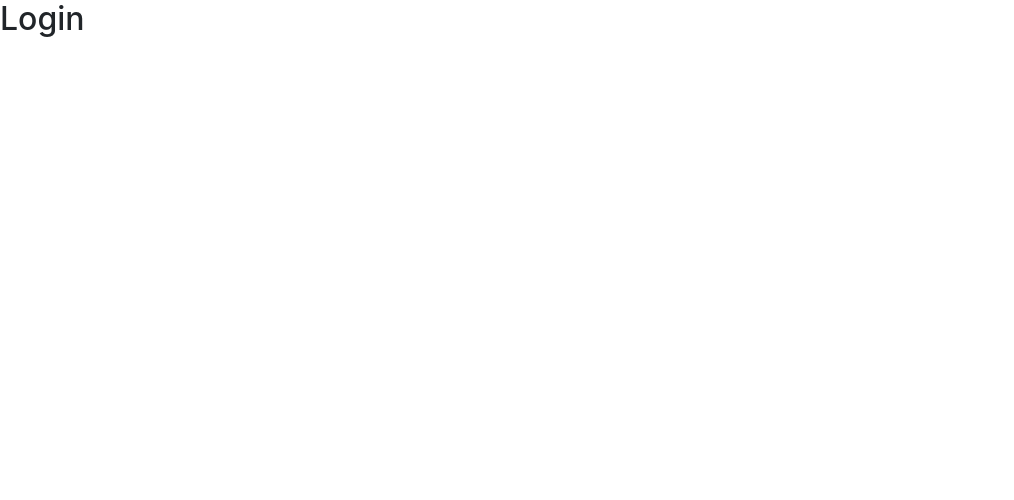
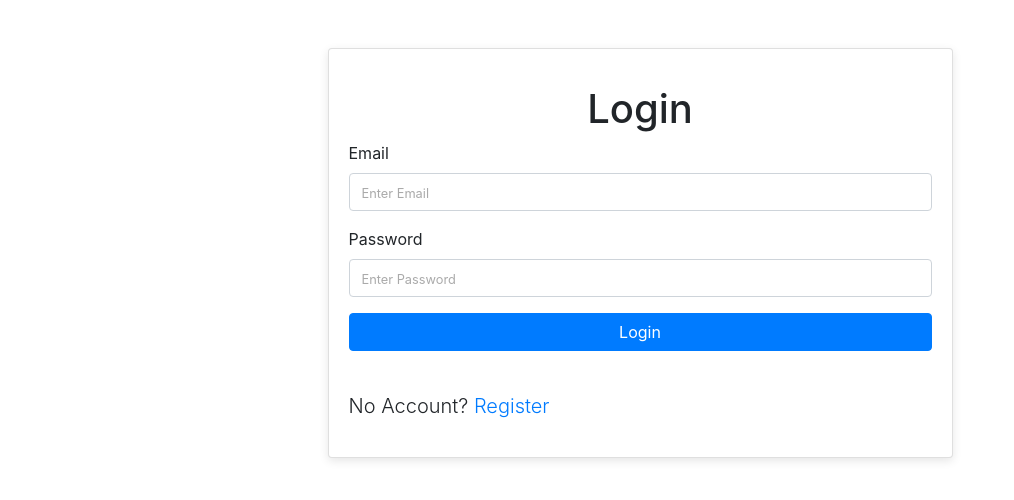
Before and after one commit to LettuceLu751103/restaurant-listv2, a Node server app: page /users/login in a window 1280 px wide. Before the commit the part shown is almost empty. Shown: the top 500 px of the page, without its empty margins (0-1014 px from the left). Run offline with Node 20, Linux system fonts and the light colour scheme; some libraries are stand-ins or nearby versions.

Commit message:
feat: add user login page

```diff
--- a/routes/modules/users.js
+++ b/routes/modules/users.js
@@ -1,6 +1,20 @@
 const express = require('express')
 const router = express.Router()
+
+
+
 router.get('/login', (req, res) => {
   res.render('login')
 })
+
+router.post('/login', (req, res) => {
+})
+
+
+
+router.get('/register', (req, res) => {
+  res.render('register')
+})
+
+
 module.exports = router
--- a/views/layouts/main.hbs
+++ b/views/layouts/main.hbs
@@ -4,7 +4,7 @@
   <meta charset="UTF-8">
   <meta http-equiv="X-UA-Compatible" content="IE=edge">
   <meta name="viewport" content="width=device-width, initial-scale=1.0">
-  <title>restaurant list</title>
+  <title>Restaurant List</title>
   <link rel="stylesheet" href="/stylesheets/bootstrap.css">
   <link rel="stylesheet" href="/stylesheets/style.css">
   <link rel="stylesheet" href="https://cdnjs.cloudflare.com/ajax/libs/font-awesome/5.8.1/css/all.min.css">
--- a/views/login.hbs
+++ b/views/login.hbs
@@ -1 +1,21 @@
-<h2>Login</h2>
+<div class="row mt-5">
+  <div class="col-md-6 m-auto">
+    <div class="card card-body">
+      <h1 class="text-center mt-3">Login</h1>
+      <form action="/users/login" method="POST">
+        <div class="form-group">
+          <label for="email">Email</label>
+          <input type="email" id="email" name="email" class="form-control" placeholder="Enter Email">
+        </div>
+        <div class="form-group">
+          <label for="password">Password</label>
+          <input type="password" id="password" name="password" class="form-control" placeholder="Enter Password">
+        </div>
+        <button type="submit" class="btn btn-primary btn-block">Login</button>
+      </form>
+      <p class="lead mt-4">
+        No Account? <a href="/users/register">Register</a>
+      </p>
+    </div>
+  </div>
+</div>
--- /dev/null
+++ b/views/register.hbs
@@ -0,0 +1 @@
+<h2>Register</h2>
```
